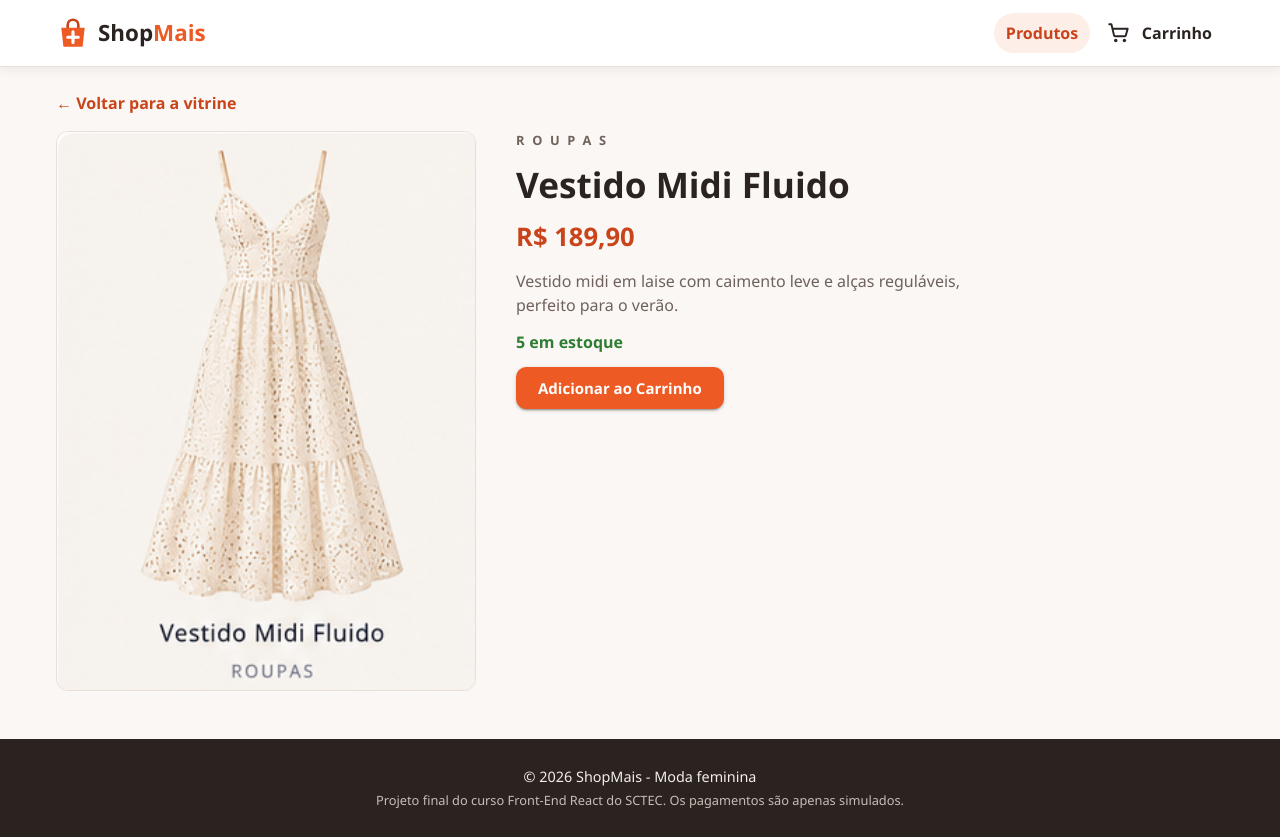
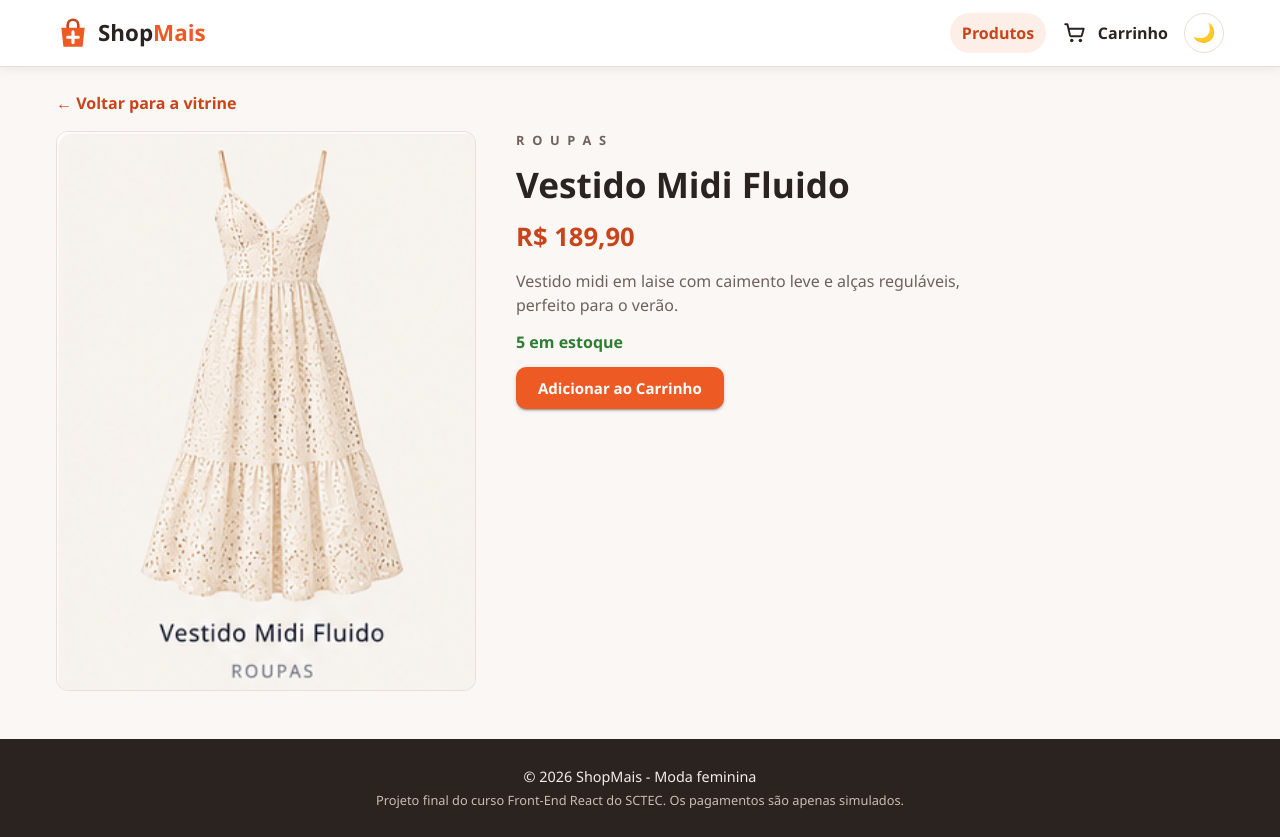
Before and after one commit to jessicacarrilho/projetofinal-shopmais, a React (Vite) app: page /produtos/1 in a window 1280 px wide. Built offline with nearby package versions, Linux system fonts and the light colour scheme; data requests are answered from the project's data file.

Commit message:
feat: adiciona botão de tema claro/escuro no Header

```diff
--- a/src/components/organisms/Header.jsx
+++ b/src/components/organisms/Header.jsx
@@ -2,6 +2,7 @@ import { NavLink } from "react-router-dom";
 import Badge from "@mui/material/Badge";
 import Logo from "../atoms/Logo";
 import { useCarrinho } from "../../hooks/useCarrinho";
+import { useTema } from "../../hooks/useTema";
 import styles from "./Header.module.css";
 
 function classeDoLink({ isActive }) {
@@ -10,6 +11,8 @@ function classeDoLink({ isActive }) {
 
 function Header() {
   const { quantidadeTotal } = useCarrinho();
+  const { tema, alternarTema} = useTema()
+  const escuro = tema === 'escuro'
 
   return (
     <header className={styles.header}>
@@ -50,6 +53,18 @@ function Header() {
                 <span className={styles.textoCarrinho}>Carrinho</span>
               </NavLink>
             </li>
+            <li>
+              <button
+              type="button"
+              className={styles.botaoTema}
+              onClick={alternarTema}
+              aria-pressed={escuro}
+              aria-label="Tema escuro"
+              title={escuro ? 'Usar tema claro' : 'Usar tema escuro'}
+              >
+                {escuro ? '☀️' : '🌙'}
+              </button>
+            </li>
           </ul>
         </nav>
       </div>
--- a/src/components/organisms/Header.module.css
+++ b/src/components/organisms/Header.module.css
@@ -60,3 +60,19 @@
         display: inline;
     }
 }
+
+.botaoTema {
+    display: grid;
+    place-items: center;
+    width: 40px;
+    height: 40px;
+    font-size: 1.15rem;
+    border: 1.5px solid var(--cor-borda);
+    border-radius: 50%;
+    background: transparent;
+    cursor: pointer;
+}
+
+.botaoTema:hover {
+    background-color: var(--cor-primaria-clara);
+}
```
